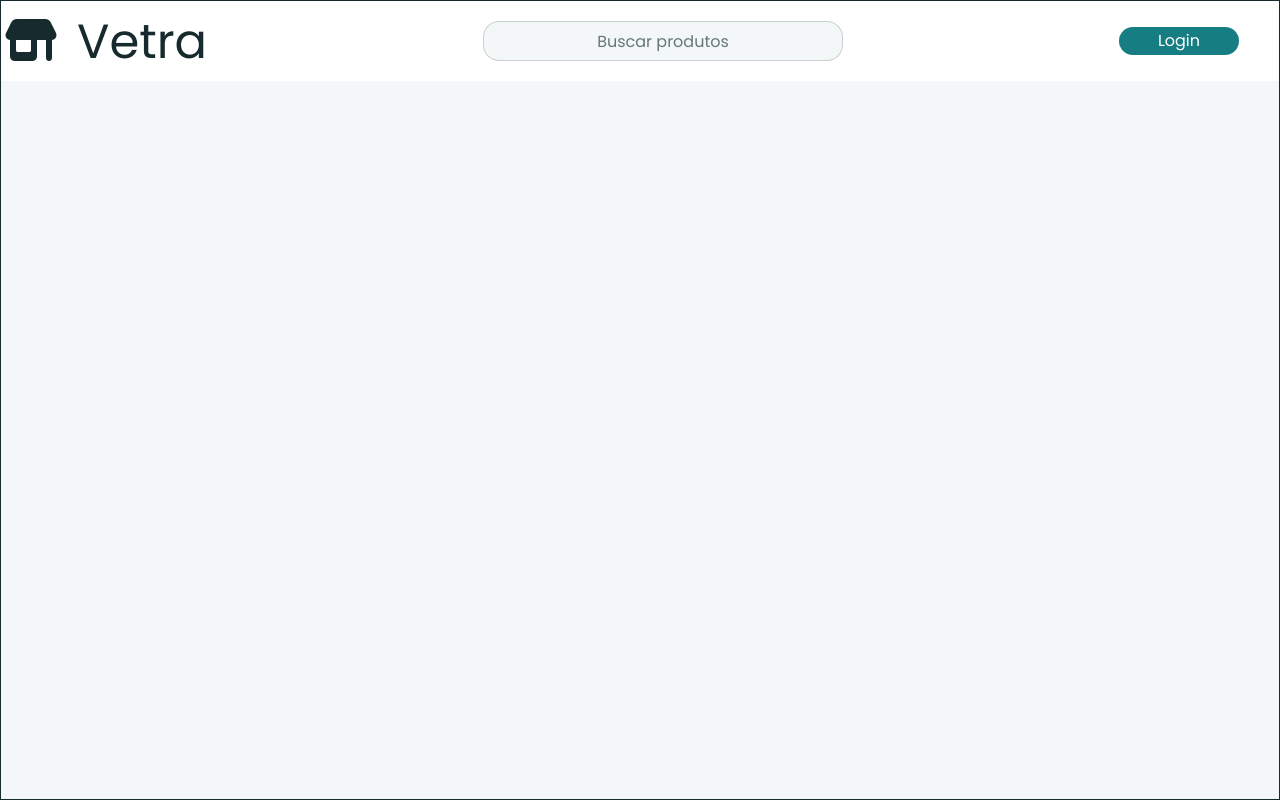
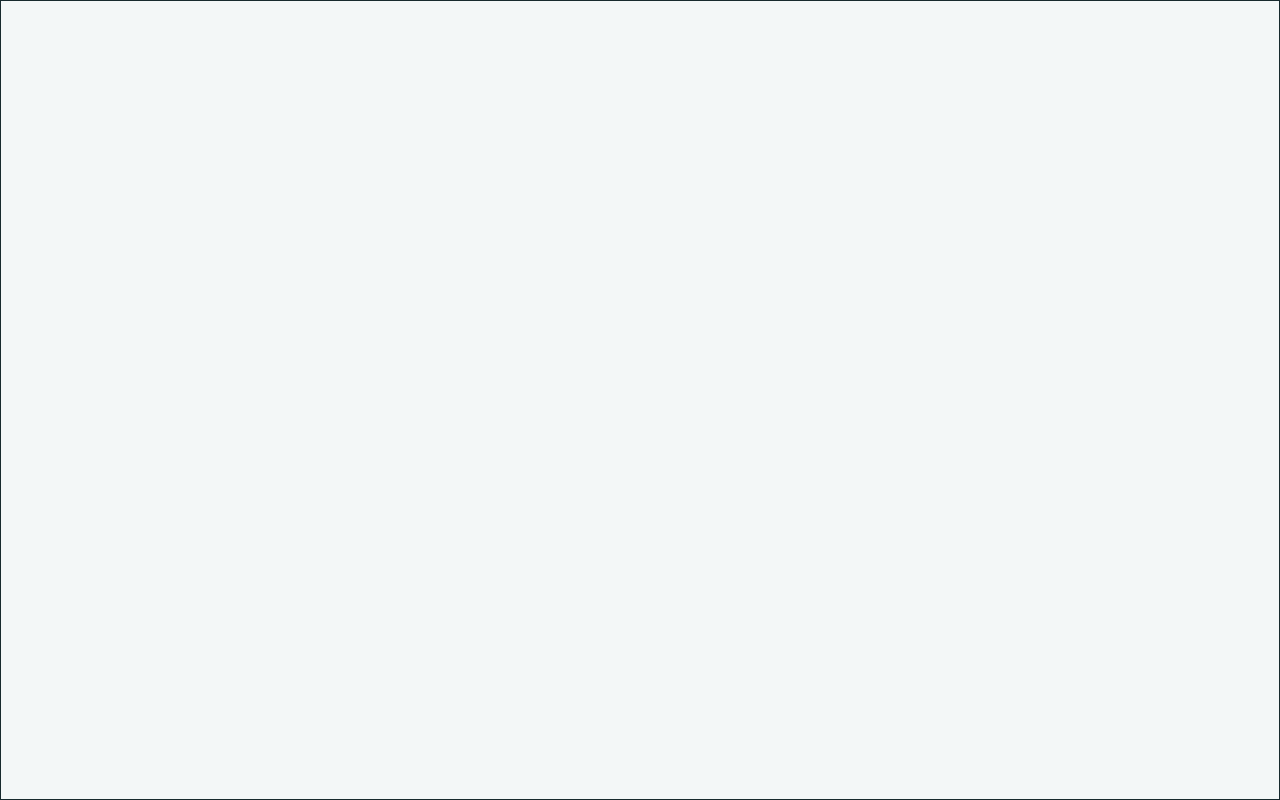
Before and after one commit to Arthur-Hirata/Vetra, a React (Vite) app in the folder Vetra/: page / in a window 1280 px wide. Built offline with nearby package versions, Linux system fonts and the light colour scheme.

Commit message:
Change the aplication layout

```diff
--- a/Vetra/src/App.tsx
+++ b/Vetra/src/App.tsx
@@ -1,12 +1,13 @@
-import Navbar from './App/Navbar'
+
 import './App.css'
+import Home from './App/Home'
 
 function App() {
 
   return (
     <>
     <div className='bg-background pt min-h-screen text-text font-poppins w-full border border-border flex flex-col items-center'>
-      <Navbar />
+      <Home />
     </div>
     </>
   )
--- /dev/null
+++ b/Vetra/src/App/Home.tsx
@@ -0,0 +1,7 @@
+
+function Home(){
+    return(
+        <></>
+    )
+}
+export default Home
--- a/Vetra/src/App/Navbar.tsx
+++ /dev/null
@@ -1,24 +0,0 @@
-import Button from "../Components/Button"
-
-
-function Navbar(){
-    function teste(){
-        alert("oi")
-    }
-    return (
-        <nav className="bg-cards w-full h-20 flex items-center justify-between sticky top-0 z-50">
-            <div>
-                <i className="fa-solid fa-store-alt text-5xl"></i>
-                <a href=""><span className="ml-4 text-5xl">Vetra</span></a>
-            </div>
-            <input
-                type="text"
-                placeholder="Buscar produtos"
-                aria-label="Buscar produtos"
-                className="w-90 h-10 rounded-2xl border border-text-secondary/30 bg-background px-4 text-center text-text placeholder:text-text-secondary transition-colors  focus:outline-none focus:ring-2 focus:ring-primary/20"
-            />
-            <Button  children={"Login"} onClick={teste} className="mr-10"/>
-        </nav>
-    )
-}
-export default Navbar
--- /dev/null
+++ b/Vetra/src/Components/Navbar.tsx
@@ -0,0 +1,21 @@
+import Button from "./Button"
+
+
+function Navbar(){
+    function teste(){
+        alert("oi")
+    }
+    return (
+        <nav className="bg-cards w-full h-20 flex items-center justify-between sticky top-0 z-50">
+            <div>
+                <i className="fa-solid fa-store-alt text-5xl"></i>
+                <a href=""><span className="ml-4 text-5xl">Vetra</span></a>
+            </div>
+            <div className="flex gap-20">
+                <button className="transition:transform duration-300 hover:scale-105"><i className="fa-solid fa-cart-shopping"></i></button>
+                <Button  children={"Login"} onClick={teste} className="mr-10"/>
+            </div>
+        </nav>
+    )
+}
+export default Navbar
--- /dev/null
+++ b/Vetra/src/Layout/MainLayout.tsx
@@ -0,0 +1,10 @@
+import Navbar from "../Components/Navbar";
+
+function MainLayout(){
+    return (
+        <div>
+            <Navbar ></Navbar>
+        </div>
+    )
+}
+export default MainLayout
```
Also changed, not shown: Vetra/src/App/Login.tsx (added).
